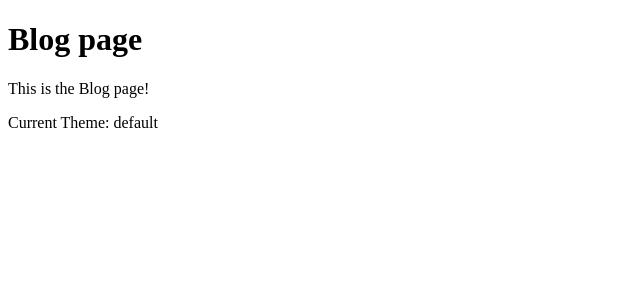
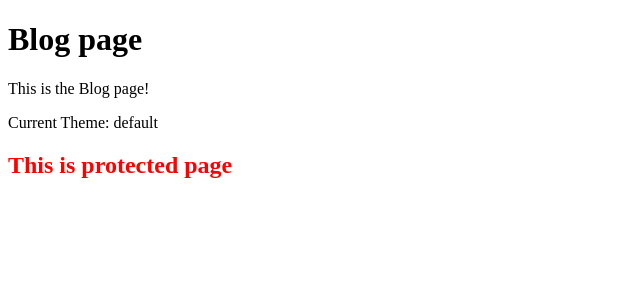
Before and after one commit to FoxyGirl/next-learn, a Next.js app: page /blog in a window 1280 px wide. Shown: the top 300 px of the page, without its empty margins (0-640 px from the left). Built offline with nearby package versions, Linux system fonts and the light colour scheme.

Commit message:
Add props with getStaticProps

```diff
--- /dev/null
+++ b/helpers/pageVerify.js
@@ -0,0 +1,5 @@
+export const pageVerify = (page) => {
+  console.log("pageVerify");
+
+  return page === "blog";
+};
--- a/pages/blog.js
+++ b/pages/blog.js
@@ -1,11 +1,28 @@
-const Blog = ({ theme }) => {
+import { pageVerify } from "../helpers/pageVerify";
+
+export const getStaticProps = () => {
+  const protectedPage = pageVerify("blog");
+
+  return {
+    props: {
+      protectedPage,
+    },
+  };
+};
+
+const Blog = ({ theme, protectedPage }) => {
   console.log("Blog render");
+
+  const protectedPageJSX = protectedPage && (
+    <h2 style={{ color: "red" }}>This is protected page</h2>
+  );
 
   return (
     <>
       <h1>Blog page</h1>
       <p>This is the Blog page!</p>
       <p>Current Theme: {theme}</p>
+      {protectedPageJSX}
     </>
   );
 };
```
